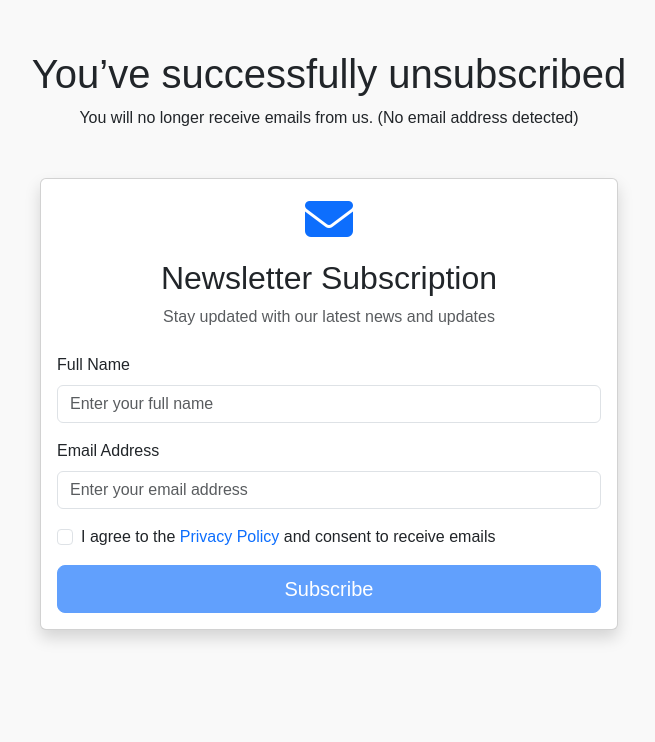
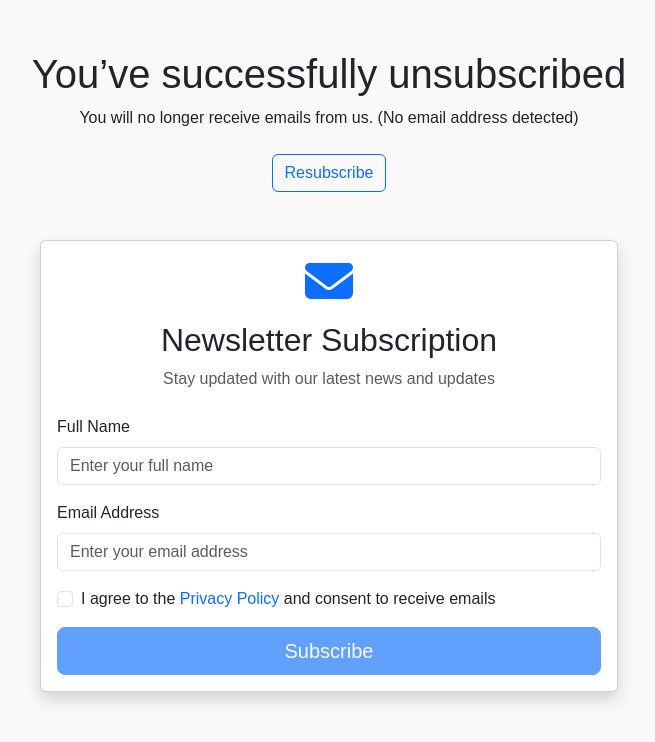
Before and after one commit to Fel9090/test, a plain HTML site: page index.html in a window 1280 px wide. Shown: the whole page, without its empty margins (311-966 px from the left). Drawn offline with nearby package versions, Linux system fonts and the light colour scheme.

Commit message:
Update index.html

```diff
--- a/index.html
+++ b/index.html
@@ -27,6 +27,13 @@
   <h1>You’ve successfully unsubscribed</h1>
   <p id="emailMessage">You will no longer receive emails from us.</p>
   <p class="error" id="errorMessage"></p>
+
+  <!-- Scroll to Resubscribe Button -->
+  <div class="text-center mt-4">
+    <button class="btn btn-outline-primary" onclick="document.querySelector('.card').scrollIntoView({ behavior: 'smooth' });">
+      Resubscribe
+    </button>
+  </div>
 
   <!-- Resubscribe Form -->
   <div class="row justify-content-center mt-5">
```
